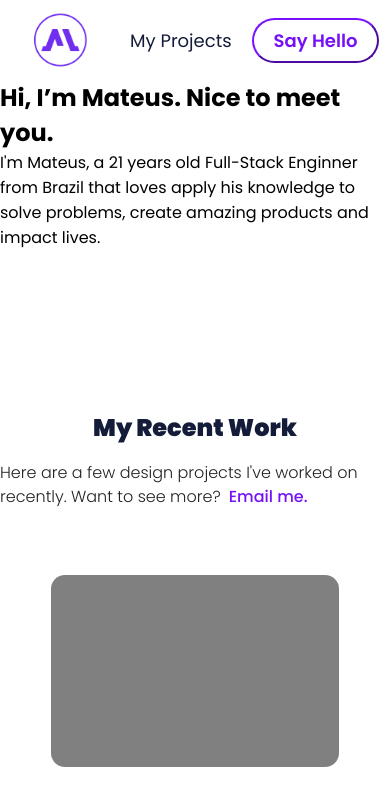
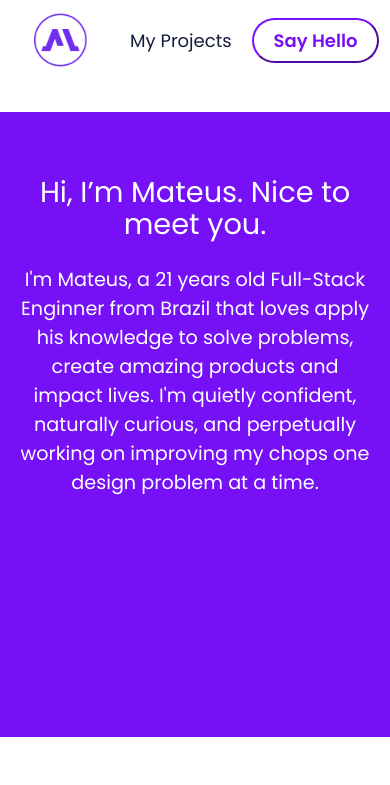
Before and after one commit to mateus2a/portfolio, a React (Create React App) app: page / in a window 390 px wide. Shown: the top 785 px of the page. Built offline with nearby package versions, Linux system fonts and the light colour scheme.

Commit message:
chore: style - about

```diff
--- a/src/components/About/index.css
+++ b/src/components/About/index.css
@@ -0,0 +1,51 @@
+.about {
+  margin-top: 2rem;
+  display: flex;
+  flex-wrap: wrap;
+  justify-content: center;
+  width: 100%;
+  background-color: #7510f7;
+}
+
+.about-title {
+  color: white;
+  background-color: #7510f7;
+  margin-top: 4rem;
+  margin-bottom: 1.5rem;
+  font-weight: 400;
+  line-height: 1.125;
+  font-size: 2rem;
+  width: 100%;
+  text-align: center;
+}
+
+.about-text {
+  color: white;
+  background-color: #7510f7;
+  font-size: 1.3rem;
+  text-align: center;
+  width: 800px;
+  padding-left: 1.2rem;
+  padding-right: 1.2rem;
+  padding-bottom: 15rem;
+}
+
+@media screen and (max-width: 600px) {
+  .about-title {
+    font-weight: 400;
+    font-size: 1.8rem;
+    width: 100%;
+    text-align: center;
+  }
+
+  .about-text {
+    color: white;
+    background-color: #7510f7;
+    font-size: 1.2rem;
+    text-align: center;
+    width: 800px;
+    padding-left: 1.2rem;
+    padding-right: 1.2rem;
+    padding-bottom: 15rem;
+  }
+}
--- a/src/components/About/index.js
+++ b/src/components/About/index.js
@@ -9,7 +9,9 @@ export default class About extends Component {
         <p className="about-text">
           I'm Mateus, a 21 years old Full-Stack Enginner from Brazil that loves
           apply his knowledge to solve problems, create amazing products and
-          impact lives.
+          impact lives. I'm quietly confident, naturally curious, and
+          perpetually working on improving my chops one design problem at a
+          time.
         </p>
       </div>
     );
```
